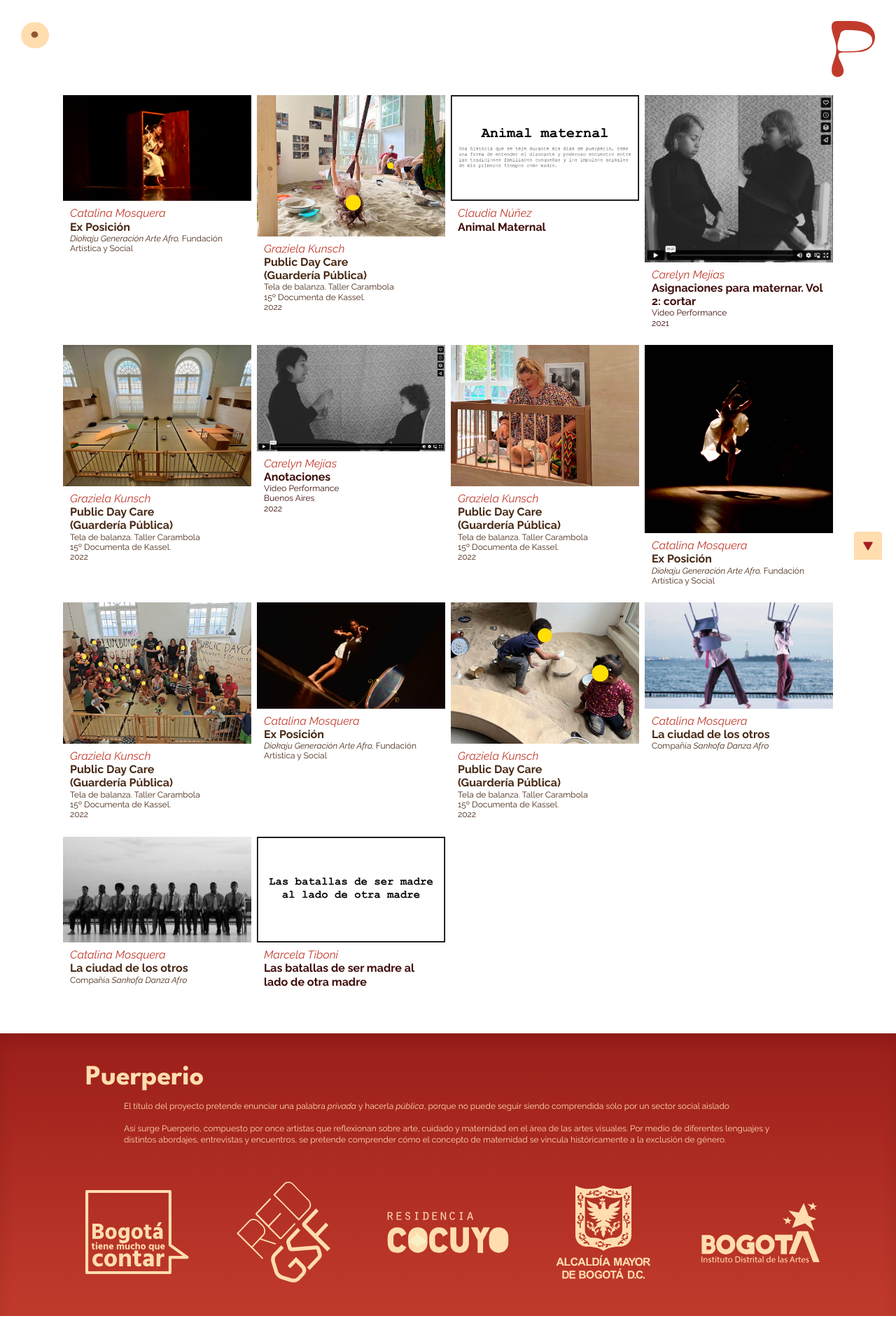
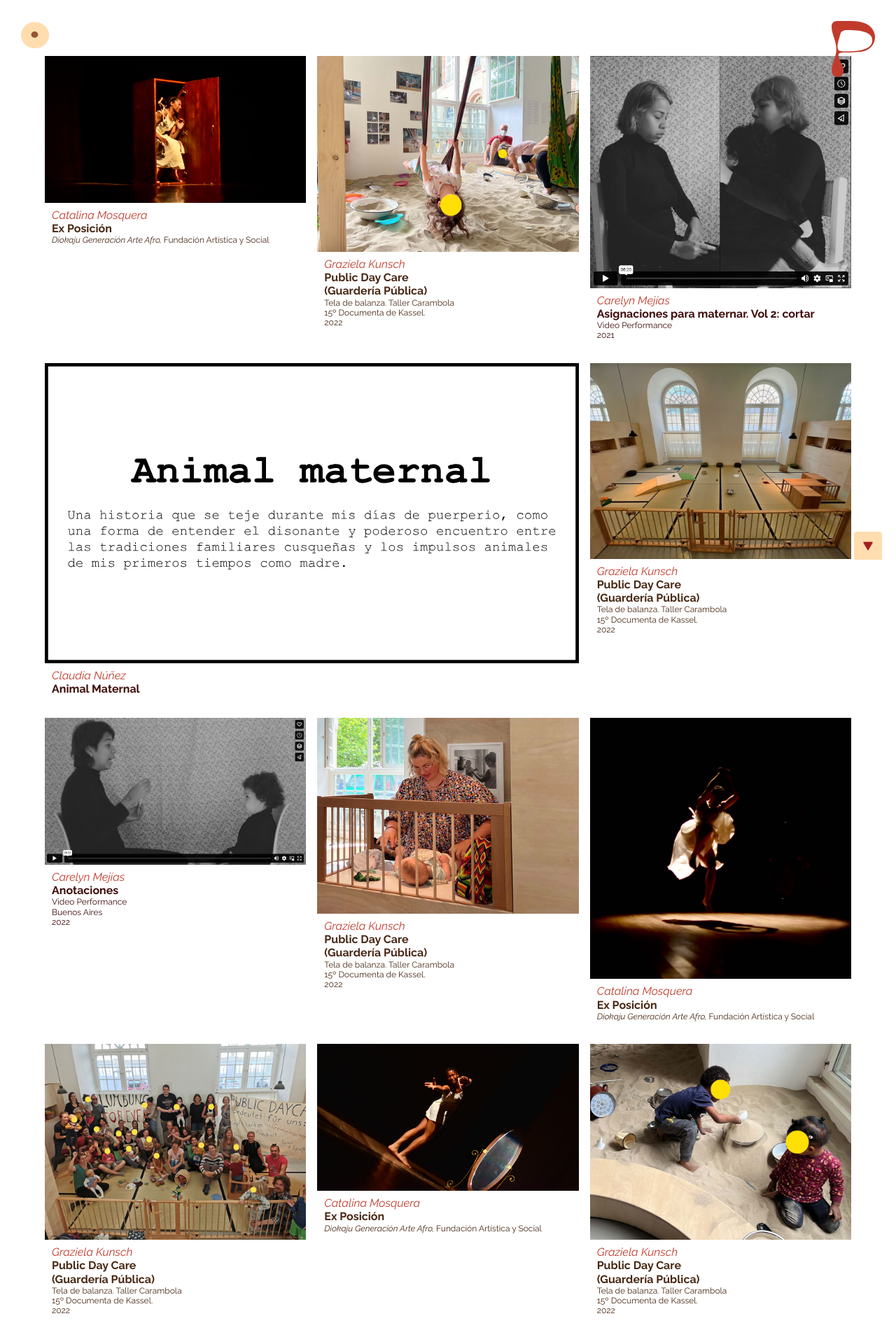
Before and after one commit to jlixerkun/puerperio1, a PHP site: page /es/galeria.php in a window 1280 px wide. Shown: the top 1911 px of the page at 70% size. Before the commit the page ends 1881 px from the top, so only its background shows below. Run offline with PHP 8.4, Linux system fonts and the light colour scheme.

Commit message:
Galería - grid sencilla

```diff
--- /dev/null
+++ b/assets/css/galeria.css
@@ -0,0 +1,24 @@
+#gal {
+  display: grid;
+  max-width: 1240px;
+  width: 90%;
+  margin: auto;
+  grid-template-columns: repeat(auto-fill, minmax(300px, 1fr));
+  grid-template-rows: masonry;
+  gap: 1rem;
+  grid-auto-flow: dense;
+  padding: 0 0 6rem;
+}
+#gal .item-galeria {
+  display: inline-block;
+}
+#gal .item-galeria.ancho {
+  grid-column: span 2;
+}
+#gal .item-galeria.alto {
+  grid-row: span 2;
+}
+#gal .item-galeria.grande {
+  grid-column: span 2;
+  grid-row: span 2;
+}/*# sourceMappingURL=galeria.css.map */
--- /dev/null
+++ b/assets/css/galeria.scss
@@ -0,0 +1,27 @@
+#gal {
+    display: grid;
+    max-width: 1240px;
+    width: 90%;
+    margin: auto;
+    grid-template-columns: repeat(auto-fill, minmax(300px, 1fr));
+    grid-template-rows: masonry;
+    gap: 1rem;
+    grid-auto-flow: dense;
+    padding: 0 0 6rem;
+    .item-galeria {
+        display: inline-block;
+
+    }
+    .item-galeria{
+        &.ancho {
+            grid-column: span 2;
+        }
+        &.alto {
+            grid-row: span 2;
+        }
+        &.grande {
+            grid-column: span 2;
+            grid-row: span 2;
+        }
+    }
+}
--- a/es/galeria.php
+++ b/es/galeria.php
@@ -7,94 +7,100 @@
     <?php include '../scripts.php' ?>
 
 </head>
+
 <body>
 
     <?php include 'cabeza.php' ?>
 
-
-    <section id="gal" style="padding-top: 80px;"></section>
-    <div class="container py-4 py-xl-5">
-        <div class="row g-0">
-            <div class="col">
-                <div>
-                    <!-- Start: rig-row -->
-                    <div class="rig-row">
-                        <div class="rig-column"><a class="galink" href="../assets/img/art_gal/art_gal_CatMos_01a.jpg" data-fancybox="gallery">
+    <section id="gal" style="padding-top: 80px;">
+        <div class="item-galeria"><a class="galink" href="../assets/img/art_gal/art_gal_CatMos_01a.jpg" data-fancybox="gallery">
                 <figure class="figure"><img class="img-fluid figure-img" src="../assets/img/art_gal/art_gal_CatMos_01a.jpg"><!-- Start: Pie de Obra -->
-                                    <p class="piedeobraGal"><a class="text-decoration-none" href="art_CatMos.html"><span class="obraTitAut">Catalina Mosquera</span></a><br><span class="obraTitGal">Ex Posición</span><br><em>Diokaju Generación Arte Afro,&nbsp;</em>Fundación Artística y Social</p><!-- End: Pie de Obra -->
+                    <p class="piedeobraGal"><a class="text-decoration-none" href="art_CatMos.php"><span class="obraTitAut">Catalina Mosquera</span></a><br><span class="obraTitGal">Ex Posición</span><br><em>Diokaju Generación Arte Afro,&nbsp;</em>Fundación Artística y Social</p><!-- End: Pie de Obra -->
                 </figure>
-                            </a></div>
-                        <div class="rig-column"><a class="galink" href="../assets/img/art_gal/art_gal_GraKun_06.jpg" data-fancybox="gallery">
+            </a>
+        </div>
+        <div class="item-galeria"><a class="galink" href="../assets/img/art_gal/art_gal_GraKun_06.jpg" data-fancybox="gallery">
                 <figure class="figure"><img class="img-fluid figure-img" src="../assets/img/art_gal/art_gal_GraKun_06.jpg"><!-- Start: Pie de Obra -->
-                                    <p class="piedeobraGal"><a class="text-decoration-none" href="art_GraKun.html"><span class="obraTitAut">Graziela Kunsch</span></a><br><span class="obraTitGal">Public Day Care<br>(Guardería Pública)</span><br>Tela de balanza. Taller Carambola<br>15º Documenta de Kassel.<br>2022</p><!-- End: Pie de Obra -->
+                    <p class="piedeobraGal"><a class="text-decoration-none" href="art_GraKun.php"><span class="obraTitAut">Graziela Kunsch</span></a><br><span class="obraTitGal">Public Day Care<br>(Guardería Pública)</span><br>Tela de balanza. Taller Carambola<br>15º Documenta de Kassel.<br>2022</p><!-- End: Pie de Obra -->
                 </figure>
-                            </a></div>
-                        <div class="rig-column"><a class="galink" href="art_ClaNun.html">
+            </a>
+        </div>
+        <div class="item-galeria ancho"><a class="galink" href="art_ClaNun.php">
                 <figure class="figure"><img class="img-fluid figure-img" src="../assets/img/art_gal/art_Gal_ClaNun_01_t.svg"><!-- Start: Pie de Obra -->
                     <p class="piedeobraGal"><span class="obraTitAut">Claudia Núñez</span><br><span class="obraTitGal">Animal Maternal</span></p><!-- End: Pie de Obra -->
                 </figure>
-                            </a></div>
-                        <div class="rig-column"><a class="galink" href="art_CarMej.html">
+            </a>
+        </div>
+        <div class="item-galeria"><a class="galink" href="art_CarMej.php">
                 <figure class="figure"><img class="img-fluid figure-img" src="../assets/img/art_gal/art_gal_CarMej_02.jpg"><!-- Start: Pie de Obra -->
                     <p class="piedeobraGal"><span class="obraTitAut">Carelyn Mejías</span><br><span class="obraTitGal">Asignaciones para maternar. Vol 2: cortar</span><br>Video Performance<br>2021</p><!-- End: Pie de Obra -->
                 </figure>
-                            </a></div>
-                        <div class="rig-column"><a class="galink" href="../assets/img/art_gal/art_gal_GraKun_02.jpg" data-fancybox="gallery">
+            </a>
+        </div>
+        <div class="item-galeria"><a class="galink" href="../assets/img/art_gal/art_gal_GraKun_02.jpg" data-fancybox="gallery">
                 <figure class="figure"><img class="img-fluid figure-img" src="../assets/img/art_gal/art_gal_GraKun_02.jpg"><!-- Start: Pie de Obra -->
-                                    <p class="piedeobraGal"><a class="text-decoration-none" href="art_GraKun.html"><span class="obraTitAut">Graziela Kunsch</span></a><br><span class="obraTitGal">Public Day Care<br>(Guardería Pública)</span><br>Tela de balanza. Taller Carambola<br>15º Documenta de Kassel.<br>2022</p><!-- End: Pie de Obra -->
+                    <p class="piedeobraGal"><a class="text-decoration-none" href="art_GraKun.php"><span class="obraTitAut">Graziela Kunsch</span></a><br><span class="obraTitGal">Public Day Care<br>(Guardería Pública)</span><br>Tela de balanza. Taller Carambola<br>15º Documenta de Kassel.<br>2022</p><!-- End: Pie de Obra -->
                 </figure>
-                            </a></div>
-                        <div class="rig-column"><a class="galink" href="art_CarMej.html">
+            </a>
+        </div>
+        <div class="item-galeria"><a class="galink" href="art_CarMej.php">
                 <figure class="figure"><img class="img-fluid figure-img" src="../assets/img/art_gal/art_gal_CarMej_01.jpg"><!-- Start: Pie de Obra -->
                     <p class="piedeobraGal"><span class="obraTitAut">Carelyn Mejías</span><br><span class="obraTitGal">Anotaciones</span><br>Video Performance<br>Buenos Aires<br>2022</p><!-- End: Pie de Obra -->
                 </figure>
-                            </a></div>
-                        <div class="rig-column"><a class="galink" href="../assets/img/art_gal/art_gal_GraKun_08.jpg" data-fancybox="gallery">
+            </a>
+        </div>
+        <div class="item-galeria"><a class="galink" href="../assets/img/art_gal/art_gal_GraKun_08.jpg" data-fancybox="gallery">
                 <figure class="figure"><img class="img-fluid figure-img" src="../assets/img/art_gal/art_gal_GraKun_08.jpg"><!-- Start: Pie de Obra -->
-                                    <p class="piedeobraGal"><a class="text-decoration-none" href="art_GraKun.html"><span class="obraTitAut">Graziela Kunsch</span></a><br><span class="obraTitGal">Public Day Care<br>(Guardería Pública)</span><br>Tela de balanza. Taller Carambola<br>15º Documenta de Kassel.<br>2022</p><!-- End: Pie de Obra -->
+                    <p class="piedeobraGal"><a class="text-decoration-none" href="art_GraKun.php"><span class="obraTitAut">Graziela Kunsch</span></a><br><span class="obraTitGal">Public Day Care<br>(Guardería Pública)</span><br>Tela de balanza. Taller Carambola<br>15º Documenta de Kassel.<br>2022</p><!-- End: Pie de Obra -->
                 </figure>
-                            </a></div>
-                        <div class="rig-column"><a class="galink" href="../assets/img/art_gal/art_gal_CatMos_01c_C.jpg" data-fancybox="gallery">
+            </a>
+        </div>
+        <div class="item-galeria"><a class="galink" href="../assets/img/art_gal/art_gal_CatMos_01c_C.jpg" data-fancybox="gallery">
                 <figure class="figure"><img class="img-fluid figure-img" src="../assets/img/art_gal/art_gal_CatMos_01c_C.jpg"><!-- Start: Pie de Obra -->
-                                    <p class="piedeobraGal"><a class="text-decoration-none" href="art_CatMos.html"><span class="obraTitAut">Catalina Mosquera</span></a><br><span class="obraTitGal">Ex Posición</span><br><em>Diokaju Generación Arte Afro,&nbsp;</em>Fundación Artística y Social</p><!-- End: Pie de Obra -->
+                    <p class="piedeobraGal"><a class="text-decoration-none" href="art_CatMos.php"><span class="obraTitAut">Catalina Mosquera</span></a><br><span class="obraTitGal">Ex Posición</span><br><em>Diokaju Generación Arte Afro,&nbsp;</em>Fundación Artística y Social</p><!-- End: Pie de Obra -->
                 </figure>
-                            </a></div>
-                        <div class="rig-column"><a class="galink" href="../assets/img/art_gal/art_gal_GraKun_01.jpg" data-fancybox="gallery">
+            </a>
+        </div>
+        <div class="item-galeria"><a class="galink" href="../assets/img/art_gal/art_gal_GraKun_01.jpg" data-fancybox="gallery">
                 <figure class="figure"><img class="img-fluid figure-img" src="../assets/img/art_gal/art_gal_GraKun_01.jpg"><!-- Start: Pie de Obra -->
-                                    <p class="piedeobraGal"><a class="text-decoration-none" href="art_GraKun.html"><span class="obraTitAut">Graziela Kunsch</span></a><br><span class="obraTitGal">Public Day Care<br>(Guardería Pública)</span><br>Tela de balanza. Taller Carambola<br>15º Documenta de Kassel.<br>2022</p><!-- End: Pie de Obra -->
+                    <p class="piedeobraGal"><a class="text-decoration-none" href="art_GraKun.php"><span class="obraTitAut">Graziela Kunsch</span></a><br><span class="obraTitGal">Public Day Care<br>(Guardería Pública)</span><br>Tela de balanza. Taller Carambola<br>15º Documenta de Kassel.<br>2022</p><!-- End: Pie de Obra -->
                 </figure>
-                            </a></div>
-                        <div class="rig-column"><a class="galink" href="../assets/img/art_gal/art_gal_CatMos_01b.jpg" data-fancybox="gallery">
+            </a>
+        </div>
+        <div class="item-galeria"><a class="galink" href="../assets/img/art_gal/art_gal_CatMos_01b.jpg" data-fancybox="gallery">
                 <figure class="figure"><img class="img-fluid figure-img" src="../assets/img/art_gal/art_gal_CatMos_01b.jpg"><!-- Start: Pie de Obra -->
-                                    <p class="piedeobraGal"><a class="text-decoration-none" href="art_CatMos.html"><span class="obraTitAut">Catalina Mosquera</span></a><br><span class="obraTitGal">Ex Posición</span><br><em>Diokaju Generación Arte Afro,&nbsp;</em>Fundación Artística y Social</p><!-- End: Pie de Obra -->
+                    <p class="piedeobraGal"><a class="text-decoration-none" href="art_CatMos.php"><span class="obraTitAut">Catalina Mosquera</span></a><br><span class="obraTitGal">Ex Posición</span><br><em>Diokaju Generación Arte Afro,&nbsp;</em>Fundación Artística y Social</p><!-- End: Pie de Obra -->
                 </figure>
-                            </a></div>
-                        <div class="rig-column"><a class="galink" href="../assets/img/art_gal/art_gal_GraKun_07.jpg" data-fancybox="gallery">
+            </a>
+        </div>
+        <div class="item-galeria"><a class="galink" href="../assets/img/art_gal/art_gal_GraKun_07.jpg" data-fancybox="gallery">
                 <figure class="figure"><img class="img-fluid figure-img" src="../assets/img/art_gal/art_gal_GraKun_07.jpg"><!-- Start: Pie de Obra -->
-                                    <p class="piedeobraGal"><a class="text-decoration-none" href="art_GraKun.html"><span class="obraTitAut">Graziela Kunsch</span></a><br><span class="obraTitGal">Public Day Care<br>(Guardería Pública)</span><br>Tela de balanza. Taller Carambola<br>15º Documenta de Kassel.<br>2022</p><!-- End: Pie de Obra -->
+                    <p class="piedeobraGal"><a class="text-decoration-none" href="art_GraKun.php"><span class="obraTitAut">Graziela Kunsch</span></a><br><span class="obraTitGal">Public Day Care<br>(Guardería Pública)</span><br>Tela de balanza. Taller Carambola<br>15º Documenta de Kassel.<br>2022</p><!-- End: Pie de Obra -->
                 </figure>
-                            </a></div>
-                        <div class="rig-column"><a class="galink" href="../assets/img/art_gal/art_gal_CatMos_06a.jpg" data-fancybox="gallery">
+            </a>
+        </div>
+        <div class="item-galeria"><a class="galink" href="../assets/img/art_gal/art_gal_CatMos_06a.jpg" data-fancybox="gallery">
                 <figure class="figure"><img class="img-fluid figure-img" src="../assets/img/art_gal/art_gal_CatMos_06a.jpg"><!-- Start: Pie de Obra -->
-                                    <p class="piedeobraGal"><a class="text-decoration-none" href="art_CatMos.html"><span class="obraTitAut">Catalina Mosquera</span></a><br><span class="obraTitGal">La ciudad de los otros</span><br>Compañía <em>Sankofa Danza Afro</em></p><!-- End: Pie de Obra -->
+                    <p class="piedeobraGal"><a class="text-decoration-none" href="art_CatMos.php"><span class="obraTitAut">Catalina Mosquera</span></a><br><span class="obraTitGal">La ciudad de los otros</span><br>Compañía <em>Sankofa Danza Afro</em></p><!-- End: Pie de Obra -->
                 </figure>
-                            </a></div>
-                        <div class="rig-column"><a class="galink" href="../assets/img/art_gal/art_gal_CatMos_06b.jpg" data-fancybox="gallery">
+            </a>
+        </div>
+        <div class="item-galeria"><a class="galink" href="../assets/img/art_gal/art_gal_CatMos_06b.jpg" data-fancybox="gallery">
                 <figure class="figure"><img class="img-fluid figure-img" src="../assets/img/art_gal/art_gal_CatMos_06b.jpg"><!-- Start: Pie de Obra -->
-                                    <p class="piedeobraGal"><a class="text-decoration-none" href="art_CatMos.html"><span class="obraTitAut">Catalina Mosquera</span></a><br><span class="obraTitGal">La ciudad de los otros</span><br>Compañía <em>Sankofa Danza Afro</em></p><!-- End: Pie de Obra -->
+                    <p class="piedeobraGal"><a class="text-decoration-none" href="art_CatMos.php"><span class="obraTitAut">Catalina Mosquera</span></a><br><span class="obraTitGal">La ciudad de los otros</span><br>Compañía <em>Sankofa Danza Afro</em></p><!-- End: Pie de Obra -->
                 </figure>
-                            </a></div>
-                        <div class="rig-column"><a class="galink" href="art_MarTib.html">
+            </a>
+        </div>
+        <div class="item-galeria"><a class="galink" href="art_MarTib.php">
                 <figure class="figure"><img class="img-fluid figure-img" src="../assets/img/art_gal/art_Gal_MarTib_01_t.svg"><!-- Start: Pie de Obra -->
                     <p class="piedeobraGal"><span class="obraTitAut">Marcela Tiboni</span><br><span class="obraTitGal">Las batallas de ser madre al lado de otra madre</span></p><!-- End: Pie de Obra -->
                 </figure>
-                            </a></div>
-                    </div><!-- End: rig-row -->
+            </a>
         </div>
-            </div>
-        </div>
-    </div>
+    </section>
     <?php include 'pie.php' ?>
+    <script src="https://cdnjs.cloudflare.com/ajax/libs/masonry/4.2.2/masonry.pkgd.min.js"></script>
+
 </body>
 
 </html>
--- a/scripts.php
+++ b/scripts.php
@@ -14,3 +14,4 @@
 <link rel="stylesheet" href="../assets/css/nav.css">
 <link rel="stylesheet" href="../assets/css/gal.css">
 <link rel="stylesheet" href="../assets/css/styles.css">
+<link rel="stylesheet" href="../assets/css/galeria.css">
```
Also changed, not shown: assets/img/art_gal/art_Gal_ClaNun_01_t.svg, assets/img/art_gal/art_Gal_MarTib_01_t.svg, 1 other file. Lines whose indentation alone changed are shown as unchanged.
